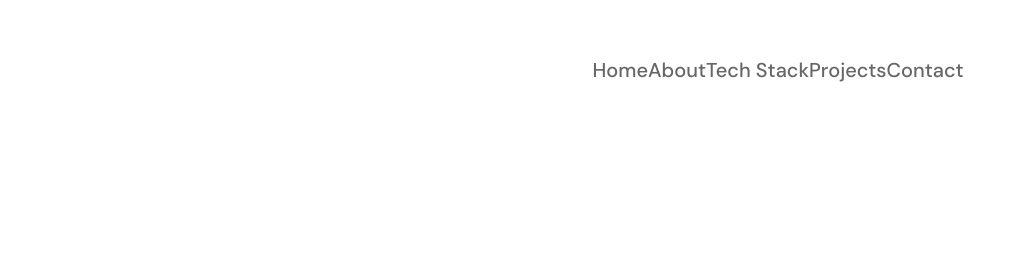
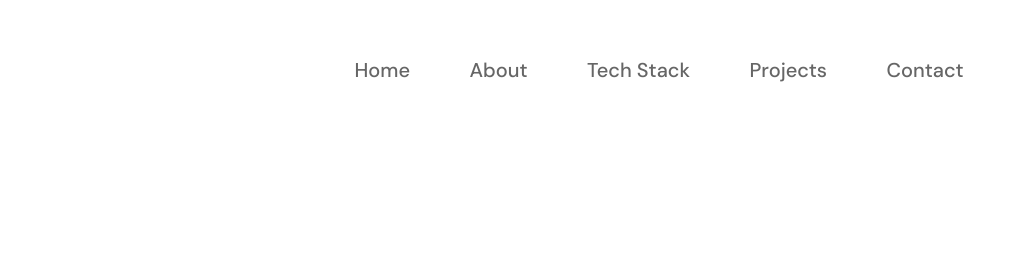
Before and after one commit to GBaga/Project-20-My-Portfolio-Design, a plain HTML site: page index.html in a window 1280 px wide. Shown: the top 280 px of the page, 100-1110 px from the left. Drawn offline with Linux system fonts and the light colour scheme.

```diff
--- a/scss/_header-footer.scss
+++ b/scss/_header-footer.scss
@@ -25,8 +25,7 @@
       justify-content: space-between;
 
       .nav-list {
-        max-width: 609px;
-        width: 100%;
+        width: 609px;
         display: flex;
         justify-content: space-between;
         align-items: center;
```
Also changed, not shown: css/main.css.
